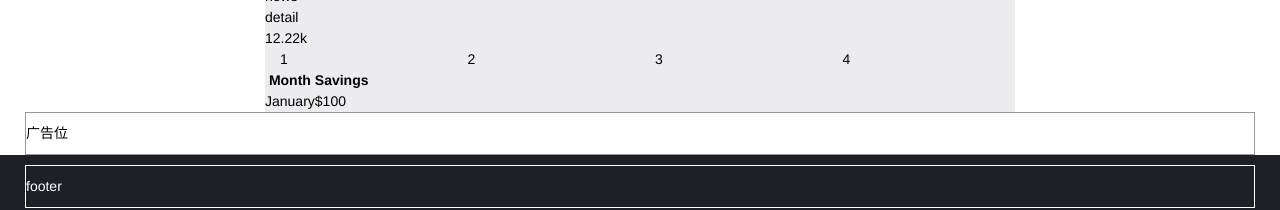
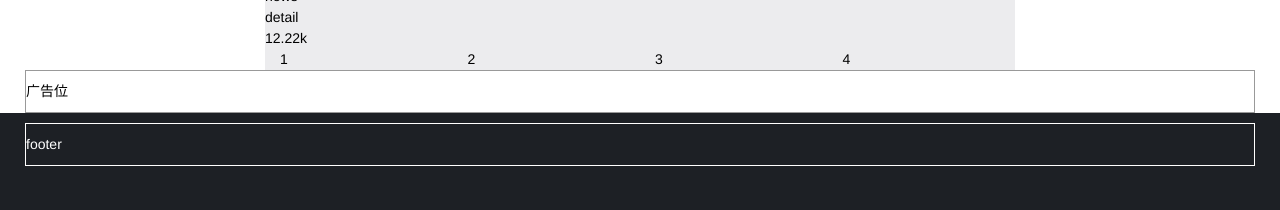
Before and after one commit to love-peach/aopa-web, a Vue app: page / in a window 1280 px wide. Shown: the part 545-755 px from the top of the page. Built offline with nearby package versions, Linux system fonts and the light colour scheme; what vue-progressbar would draw is missing.

Commit message:
格式代码

```diff
--- a/src/views/home/index.vue
+++ b/src/views/home/index.vue
@@ -25,22 +25,12 @@
         <div class="col-3">4</div>
       </div>
     </div>
-    <table>
-      <tr>
-        <th>Month</th>
-        <th>Savings</th>
-      </tr>
-      <tr>
-        <td>January</td>
-        <td>$100</td>
-      </tr>
-    </table>
   </app-layout-page>
 </template>
 
 <script>
 import waves from '@/directive/waves'; // 水波纹指令
-import Login from '../../components/custom/custom-login/CustomLogin.vue';
+import Login from '@/components/custom/custom-login/CustomLogin.vue';
 
 export default {
   name: 'HomePage',
--- a/src/views/news/index.vue
+++ b/src/views/news/index.vue
@@ -16,7 +16,7 @@
 </template>
 
 <script>
-import Login from '../../components/custom/custom-login/CustomLogin.vue';
+import Login from '@/components/custom/custom-login/CustomLogin.vue';
 
 export default {
   components: {
```
